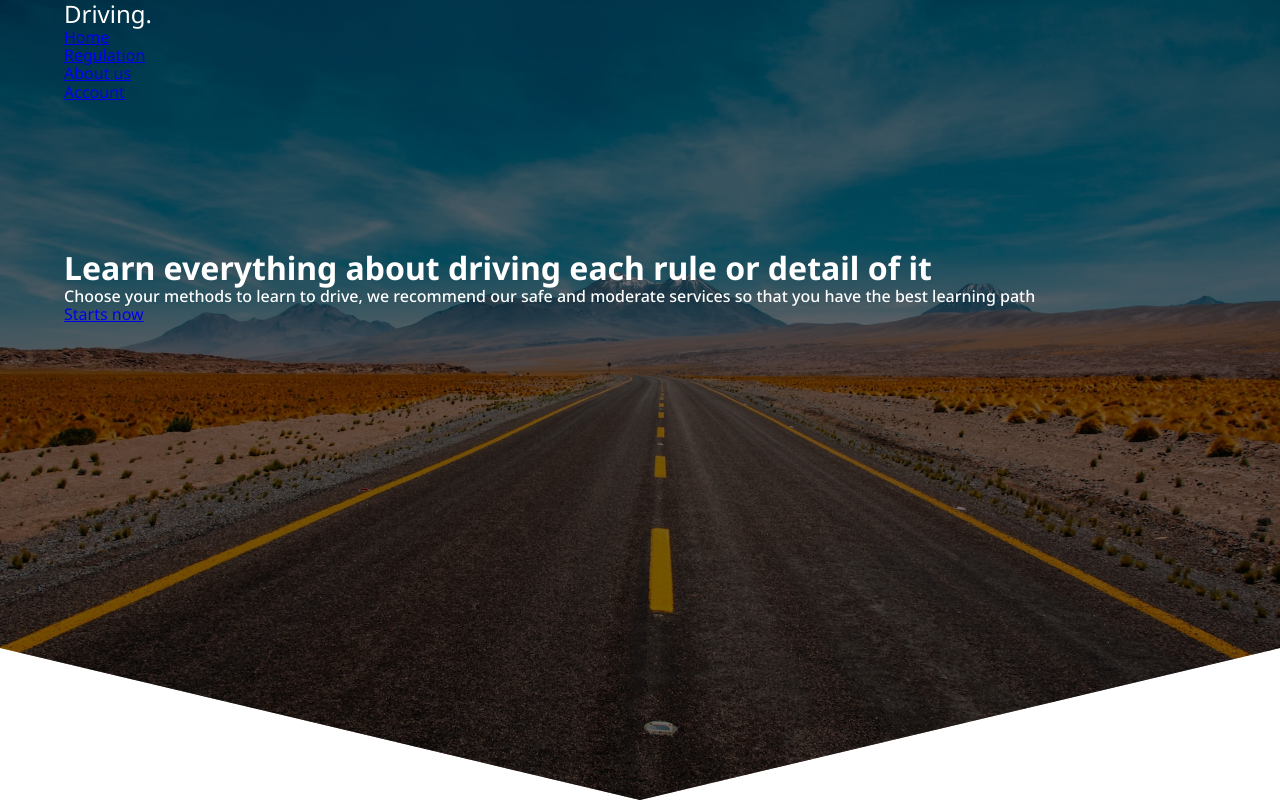
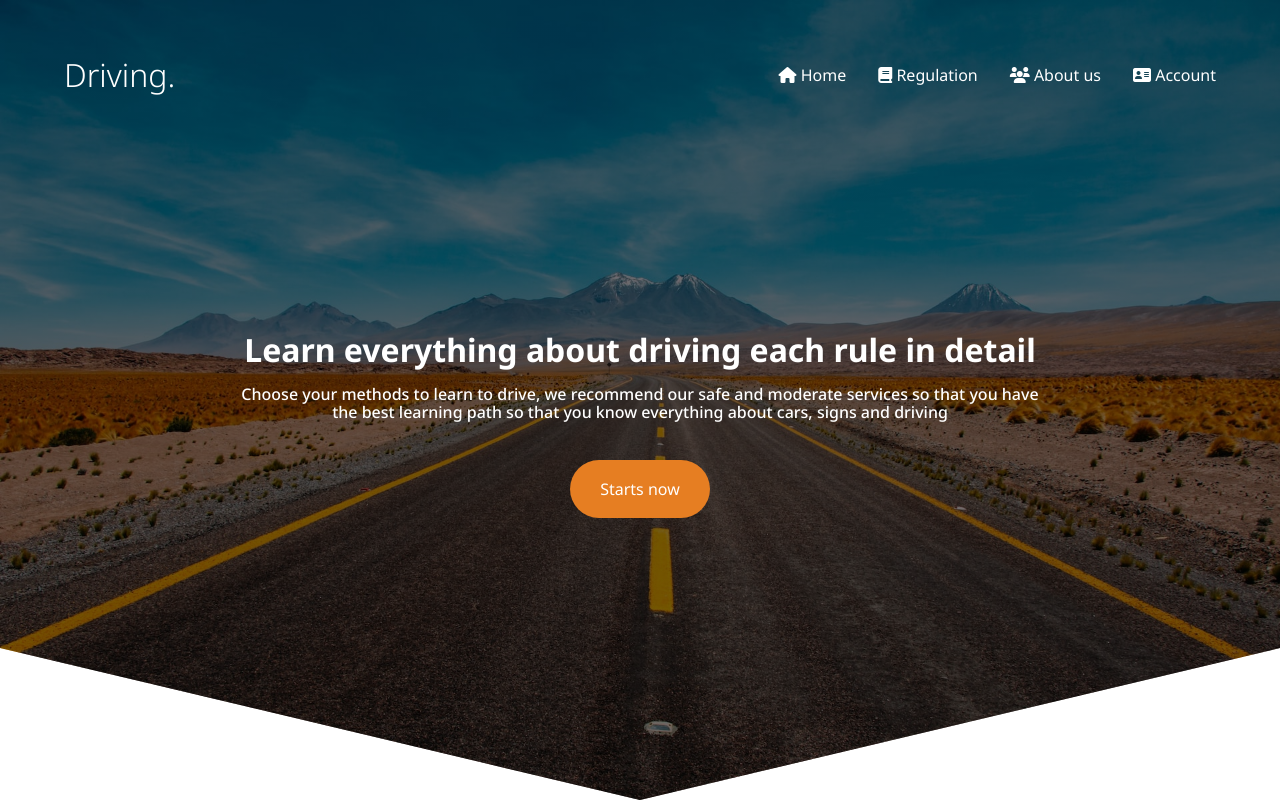
Before and after one commit to ale02code/driving, a plain HTML site: page index.html in a window 1280 px wide. Drawn offline with Linux system fonts and the light colour scheme.

Commit message:
Update Header

```diff
--- a/css/main.css
+++ b/css/main.css
@@ -46,17 +46,64 @@
 /* Navegacion */
 
 .nav {
-  padding: var(--padding-container0);
+  padding: var(--padding-container-);
+  height: 100%;
+  display: flex;
+  align-items: center;
+}
+.nav__tilte {
+  font-weight: 300;
+  font-size: 2rem;
+}
+
+.nav__items {
+  list-style: none;
+}
+
+.nav__links {
+  color: #fff;
+  text-decoration: none;
+  padding: 0;
+}
+
+.nav__link {
+  margin-left: auto;
+  display: grid;
+  grid-auto-flow: column;
+  grid-auto-columns: max-content;;
+  gap: 2em;
 }
 
 /* textos-image */
 
+.hero__container {
+  max-width: 800px;
+  --padding-container:0;
+  display: grid;
+  grid-auto-rows: max-content;
+  align-content: center;
+  gap: 1em;
+  padding-bottom: 100px;
+  text-align: center;
+}
+
 .hero__container h1 {
-  font-size: ;
+  font-size: 32px;
   font-weight: 700;
 }
 
 .hero__container p {
-  font-size: ;
+  font-size: 16px;
   font-weight: 480;
+  margin-bottom: 22px;
 }
+
+.hero__button {
+  display: inline-block;
+  background-color: #e67e22;
+  text-decoration: none;
+  justify-self: center;
+  padding: 20px 30px;
+  border-radius: 30px;
+  color: #fff;
+}
--- a/index.html
+++ b/index.html
@@ -29,26 +29,25 @@
       </div>
 
       <ul class="nav__link">
-        <li class="nav__items">
+        <li class="nav__items"><i class="fas fa-home"></i>
           <a href="#" class="nav__links">Home</a>
         </li>
-        <li class="nav__items">
+        <li class="nav__items"><i class="fas fa-book"></i>
           <a href="#" class="nav__links">Regulation</a>
         </li>
-        <li class="nav__items">
+        <li class="nav__items"><i class="fas fa-users"></i>
           <a href="#" class="nav__links">About us</a>
         </li>
-        <li class="nav__items">
+        <li class="nav__items"><i class="fas fa-address-card"></i>
           <a href="#" class="nav__links">Account</a>
         </li>
       </ul>
     </nav>
 
     <section class="hero__container container">
-      <h1 class="hero__title">Learn everything about driving each rule or detail of it</h1>
-      <p class="hero_paragraph">Choose your methods to learn to drive, we recommend our safe and moderate services so
-        that you have the best learning path</p>
-      <a href="#">Starts now</a>
+      <h1 class="hero__title">Learn everything about driving each rule in detail</h1>
+      <p class="hero_paragraph">Choose your methods to learn to drive, we recommend our safe and moderate services so that you have the best learning path so that you know everything about cars, signs and driving</p>
+      <a href="#" class="hero__button">Starts now</a>
     </section>
   </header>
 </body>
```
Also changed, not shown: img/road.png (deleted).
